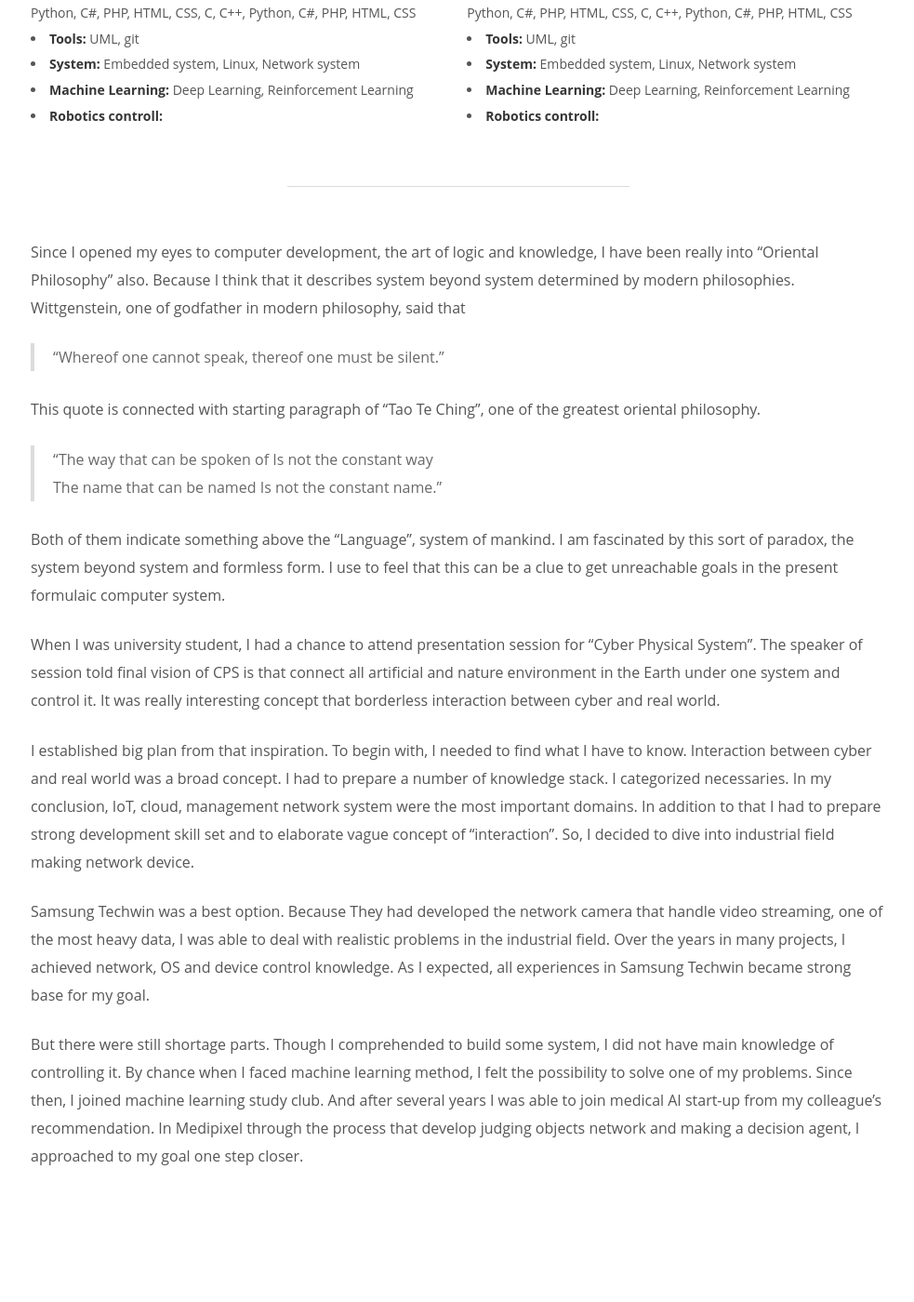
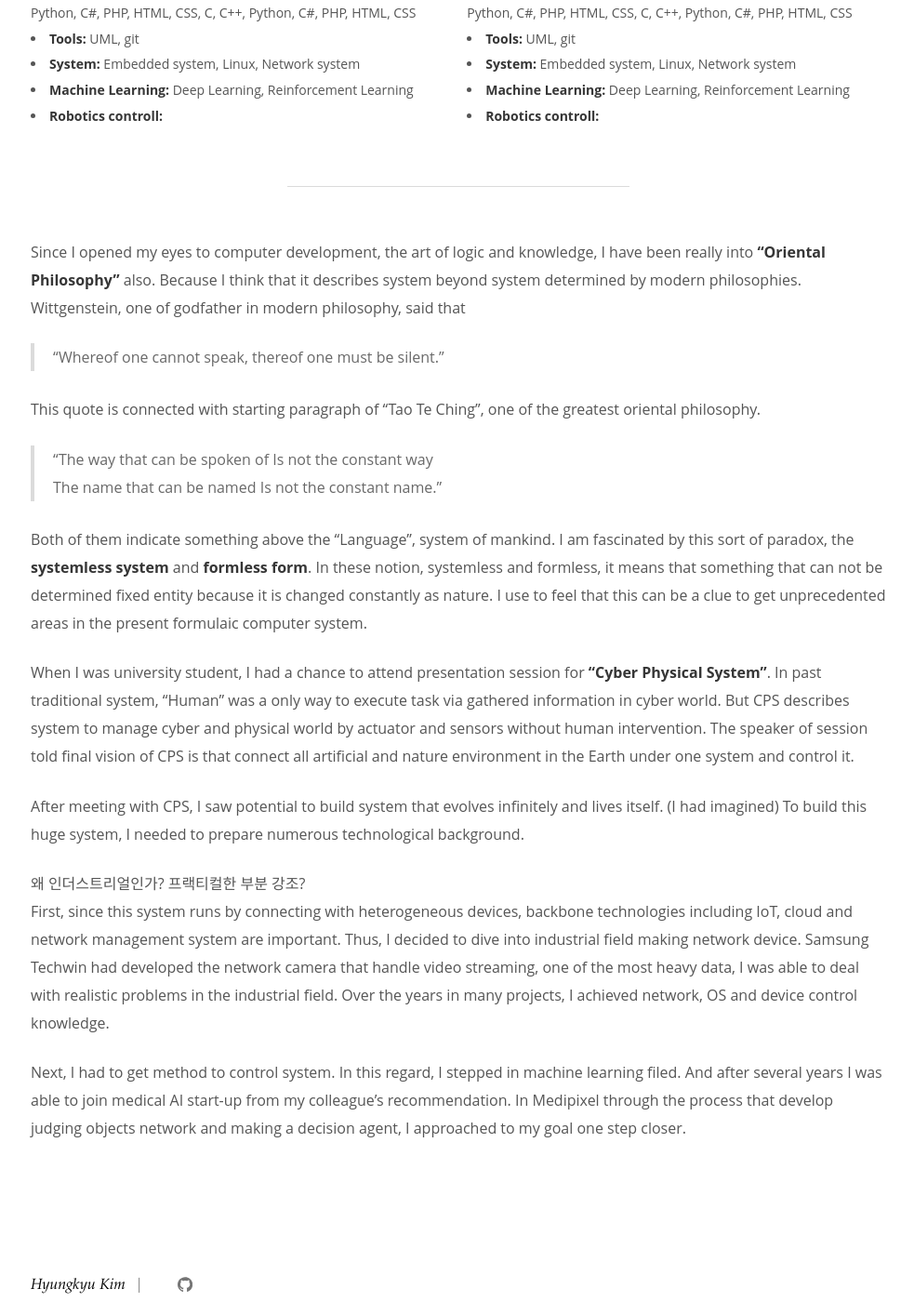
Before and after one commit to HyungKyu-Kim/HyungKyu-Kim.github.io, a Jekyll site: the page built from index.md, in a window 1280 px wide and 1400 px high, scrolled down 1146 px. Shown: the whole window at 93% size, without its empty margins (147-1130 px from the left). Built offline with Jekyll 4.4.1, drawn with Linux system fonts in a browser that asks for light colours.

Commit message:
Modify profile, modify postings

```diff
--- a/index.md
+++ b/index.md
@@ -41,7 +41,7 @@ After that, I joined [Medipixel](/portfolio#Medipixel), the medical startup, and
 
 ---
 
-Since I opened my eyes to computer development, the art of logic and knowledge, I have been really into "Oriental Philosophy" also.
+Since I opened my eyes to computer development, the art of logic and knowledge, I have been really into **"Oriental Philosophy"** also.
 Because I think that it describes system beyond system determined by modern philosophies.
 Wittgenstein, one of godfather in modern philosophy, said that
 
@@ -53,29 +53,25 @@ This quote is connected with starting paragraph of "Tao Te Ching", one of the gr
 The name that can be named Is not the constant name."
 
 Both of them indicate something above the "Language", system of mankind.
-I am fascinated by this sort of paradox, the system beyond system and formless form.
-I use to feel that this can be a clue to get unreachable goals in the present formulaic computer system.
+I am fascinated by this sort of paradox, the **systemless system** and **formless form**.
+In these notion, systemless and formless, it means that something that can not be determined fixed entity because it is changed constantly as nature.
+I use to feel that this can be a clue to get unprecedented areas in the present formulaic computer system.
 
-When I was university student, I had a chance to attend presentation session for "Cyber Physical System".
+When I was university student, I had a chance to attend presentation session for **"Cyber Physical System"**.
+In past traditional system, "Human" was a only way to execute task via gathered information in cyber world.
+But CPS describes system to manage cyber and physical world by actuator and sensors without human intervention.
 The speaker of session told final vision of CPS is that connect all artificial and nature environment in the Earth under one system and control it.
-It was really interesting concept that borderless interaction between cyber and real world.
 
-I established big plan from that inspiration.
-To begin with, I needed to find what I have to know. Interaction between cyber and real world was a broad concept.
-I had to prepare a number of knowledge stack.
-I categorized necessaries.
-In my conclusion, IoT, cloud, management network system were the most important domains.
-In addition to that I had to prepare strong development skill set and to elaborate vague concept of "interaction".
-So, I decided to dive into industrial field making network device.
+After meeting with CPS, I saw potential to build system that evolves infinitely and lives itself. (I had imagined)
+To build this huge system, I needed to prepare numerous technological background.
 
-Samsung Techwin was a best option.
-Because They had developed the network camera that handle video streaming, one of the most heavy data, I was able to deal with realistic problems in the industrial field.
+왜 인더스트리얼인가? 프랙티컬한 부분 강조?
+First, since this system runs by connecting with heterogeneous devices, backbone technologies including IoT, cloud and network management system are important.
+Thus, I decided to dive into industrial field making network device.
+Samsung Techwin had developed the network camera that handle video streaming, one of the most heavy data, I was able to deal with realistic problems in the industrial field.
 Over the years in many projects, I achieved network, OS and device control knowledge.
-As I expected, all experiences in Samsung Techwin became strong base for my goal.
 
-But there were still shortage parts.
-Though I comprehended to build some system, I did not have main knowledge of controlling it.
-By chance when I faced machine learning method, I felt the possibility to solve one of my problems.
-Since then, I joined machine learning study club.
+Next, I had to get method to control system.
+In this regard, I stepped in machine learning filed.
 And after several years I was able to join medical AI start-up from my colleague's recommendation.
 In Medipixel through the process that develop judging objects network and making a decision agent, I approached to my goal one step closer.
--- a/portfolio.html
+++ b/portfolio.html
@@ -2,7 +2,7 @@
 layout: page
 group: Portfolio
 ---
-<div class="page__title">HYUNGKYU-KIM'S PORTFOLIO</div>
+<div class="page__title">HYUNGKYU KIM'S PORTFOLIO</div>
 
 {% for org in site.data.organization %}
 <div class="organization__item">
```
Also changed, not shown: _posts/2019-04-13-Lung Cancer Diagnosis Clinical Decision Support System.md (+5 -4 lines), _posts/2019-04-14-Guidewire Navigation based on Reinforcement Learning.md (+2 -2 lines), images/medipixel/profile_biorobot_newdomain2.png, 6 other files.
